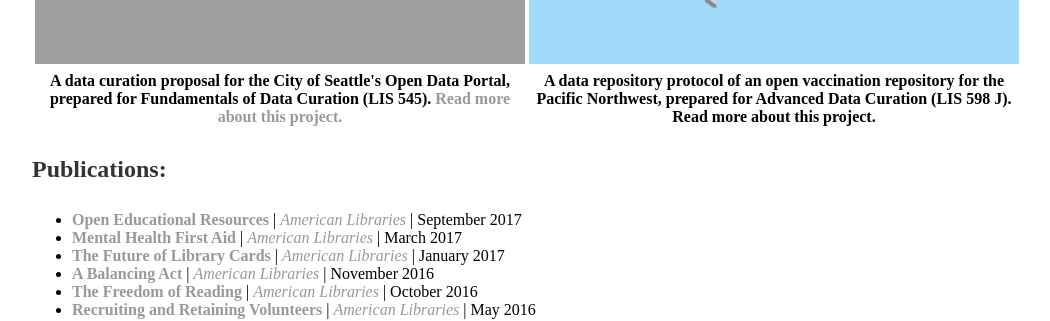
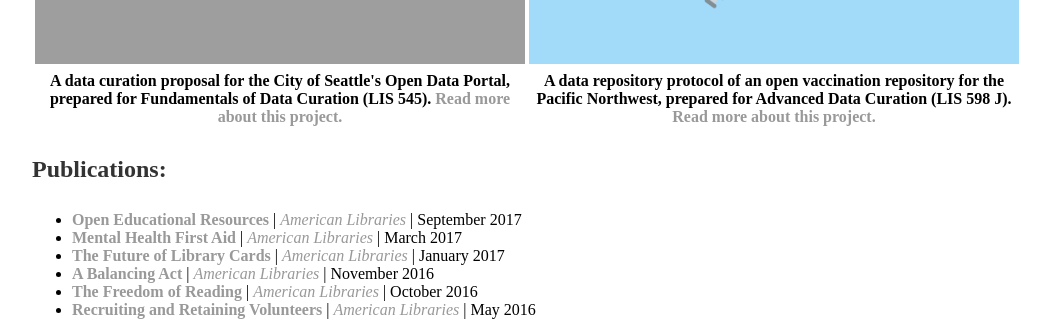
Before and after one commit to kthrog/old_site, a Jekyll site: the page built from portfolio/index.html, in a window 1280 px wide. Shown: the part 464-785 px from the top of the page, without its empty margins (160-1210 px from the left). Built offline with Jekyll 4.4.1, drawn with Linux system fonts in a browser that asks for light colours; some of the changed lines change nothing that is shown.

Commit message:
link added

```diff
--- a/portfolio/index.html
+++ b/portfolio/index.html
@@ -15,7 +15,7 @@ title: Portfolio
   			   </tr>
 			   <tr>
 				<th>A data curation proposal for the City of Seattle's Open Data Portal, prepared for Fundamentals of Data Curation (LIS 545). <a href="http://kaitlinthrogmorton.com/makeitraindata.html">Read more about this project.</a> </th>
-			   	<th>A data repository protocol of an open vaccination repository for the Pacific Northwest, prepared for Advanced Data Curation (LIS 598 J). Read more about this project. </th>
+			   	<th>A data repository protocol of an open vaccination repository for the Pacific Northwest, prepared for Advanced Data Curation (LIS 598 J). <a href="http://kaitlinthrogmorton.com/vaxstats.html">Read more about this project.</a> </th>
 			   </tr>
 			</table>
 			<p>
```
